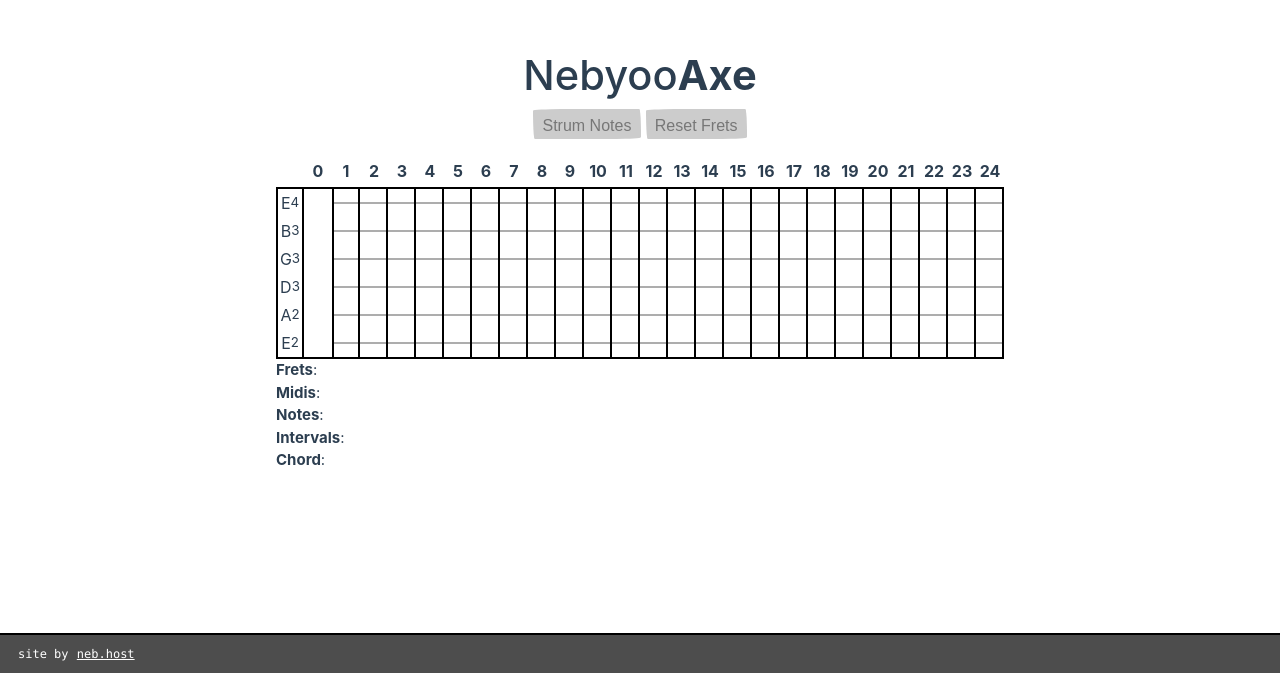
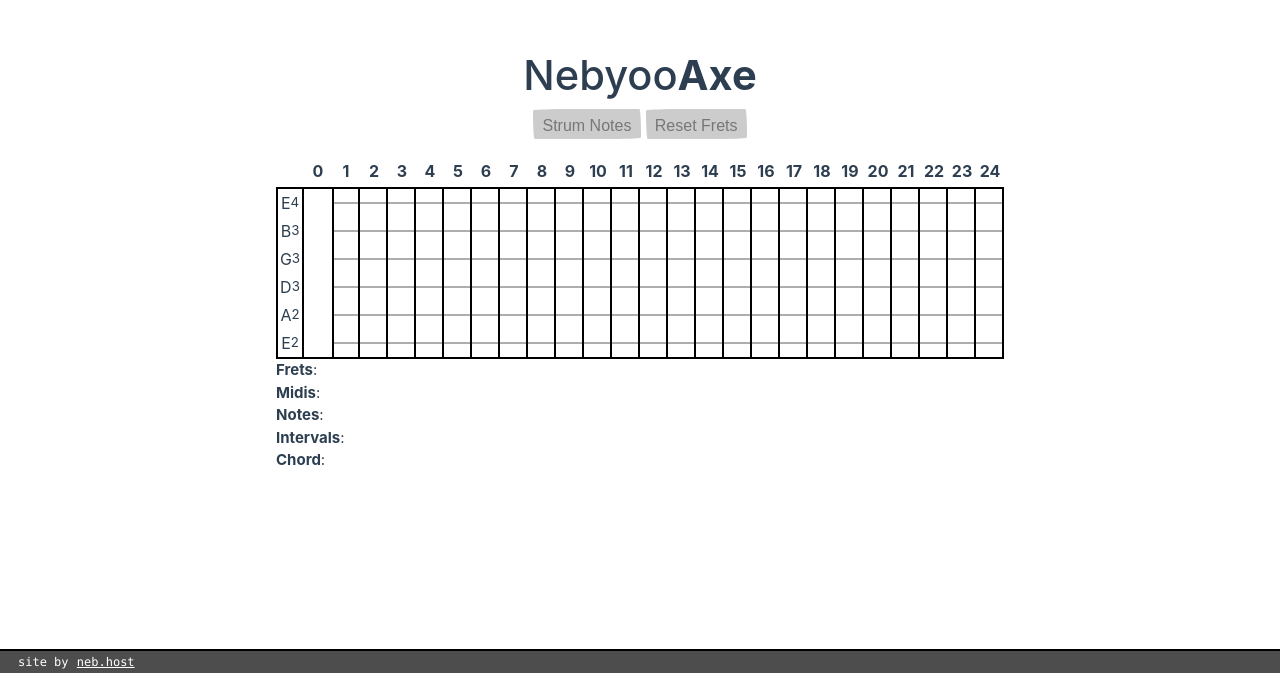
Before and after one commit to michaelchadwick/nebyooaxe, a Vue app: page / in a window 1280 px wide. Shown: the part 127-800 px from the top of the page. Built offline with nearby package versions, Linux system fonts and the light colour scheme.

Commit message:
make footer take up less space on bigger resolutions

```diff
--- a/src/App.vue
+++ b/src/App.vue
@@ -112,5 +112,10 @@ footer {
   right: 0;
   text-align: left;
   z-index: 2;
+
+  @media (min-width: 526px) {
+    height: 24px;
+    padding: 2px 18px;
+  }
 }
 </style>
```
